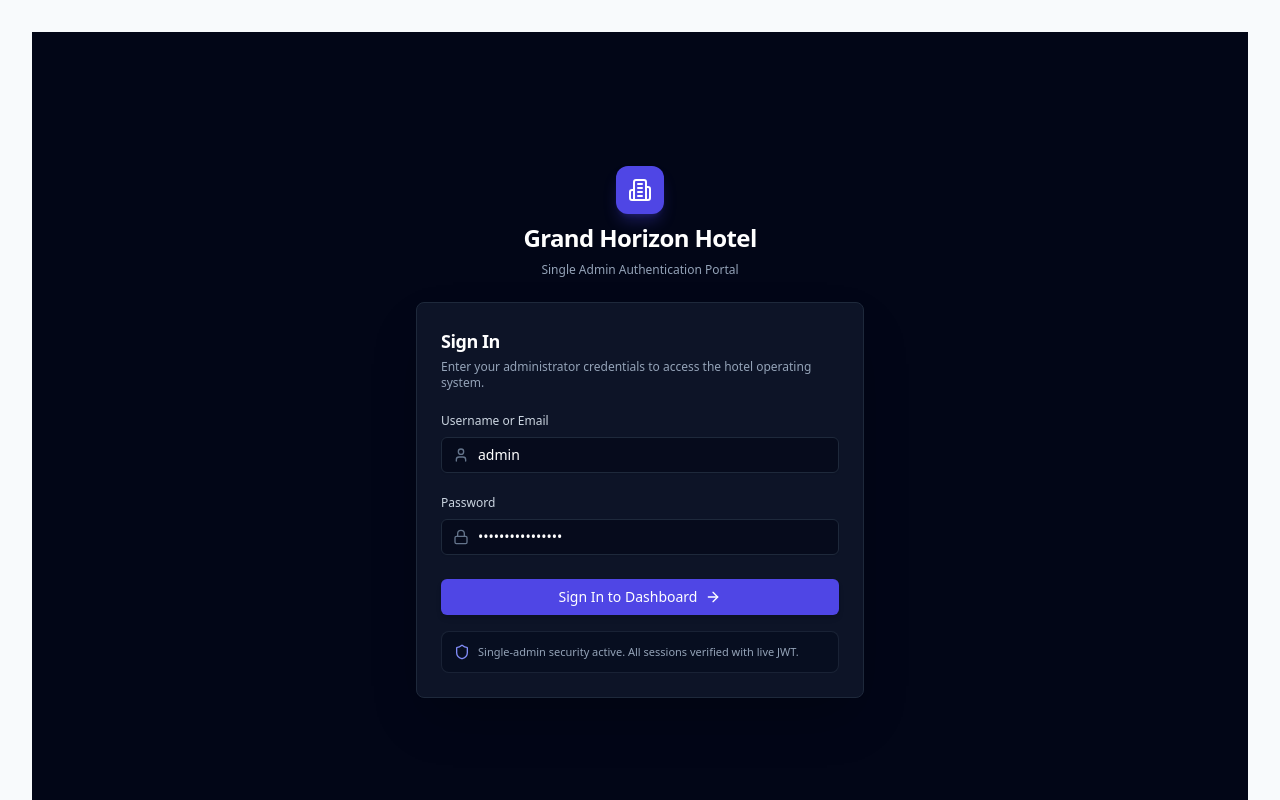
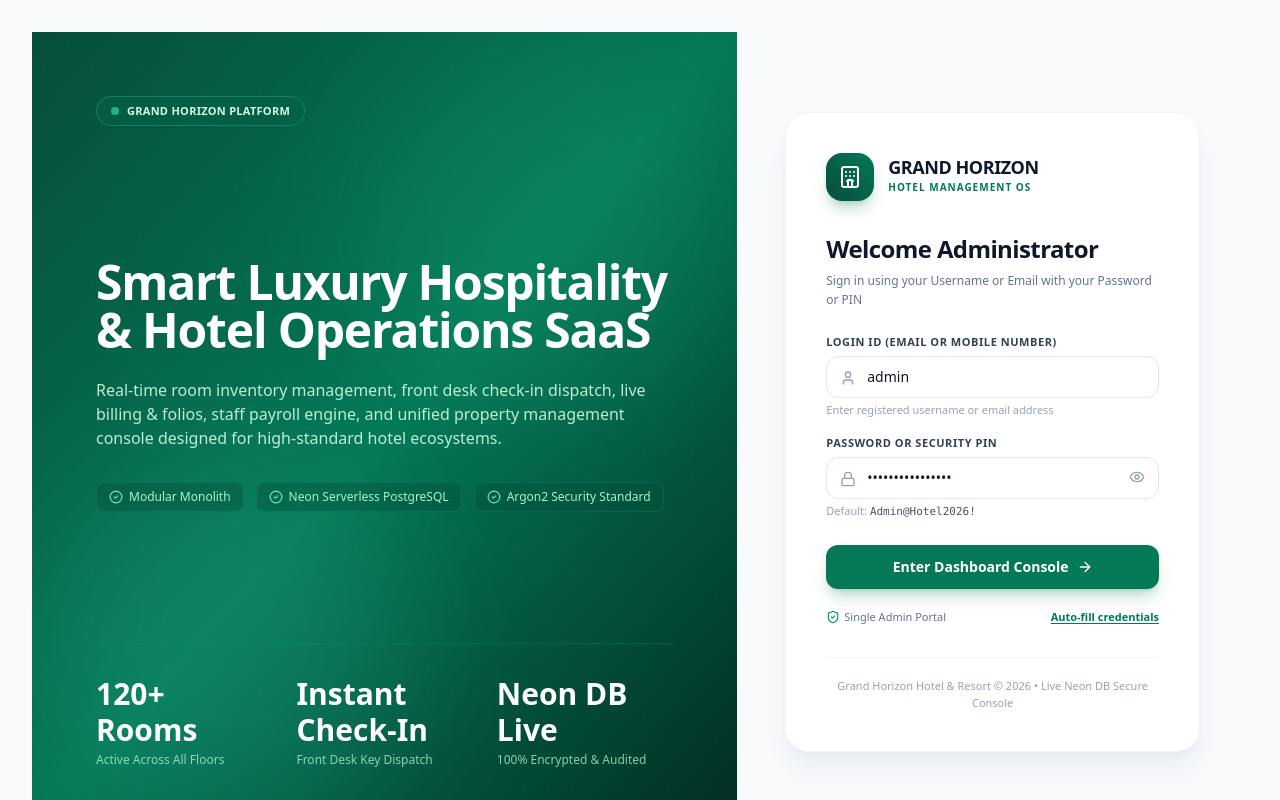
Before and after one commit to 1234Adityarajput/Hotelmangementsystem, a Next.js app in the folder frontend/: page /login in a window 1280 px wide. Built offline with nearby package versions, Linux system fonts and the light colour scheme; no server answers.

Commit message:
feat(ui): redesign luxury hotel split-screen login page matching reference styling

```diff
--- a/frontend/src/app/login/page.tsx
+++ b/frontend/src/app/login/page.tsx
@@ -1,16 +1,26 @@
 "use client";
 
 import React, { useState } from "react";
-import { Building2, Shield, Lock, User, ArrowRight, Loader2 } from "lucide-react";
+import {
+  Hotel,
+  ShieldCheck,
+  Lock,
+  User,
+  ArrowRight,
+  Loader2,
+  Eye,
+  EyeOff,
+  Sparkles,
+  CheckCircle2,
+} from "lucide-react";
 import { useAuth } from "@/providers/auth-provider";
 import { Button } from "@/components/ui/button";
-import { Input } from "@/components/ui/input";
-import { Card, CardContent, CardDescription, CardHeader, CardTitle } from "@/components/ui/card";
 
 export default function LoginPage() {
   const { login, isLoading } = useAuth();
   const [username, setUsername] = useState("admin");
   const [password, setPassword] = useState("Admin@Hotel2026!");
+  const [showPassword, setShowPassword] = useState(false);
   const [submitting, setSubmitting] = useState(false);
 
   const handleSubmit = async (e: React.FormEvent) => {
@@ -20,83 +30,204 @@ export default function LoginPage() {
     setSubmitting(false);
   };
 
+  const handleFillDemo = () => {
+    setUsername("admin");
+    setPassword("Admin@Hotel2026!");
+  };
+
   return (
-    <div className="min-h-screen bg-slate-950 flex flex-col items-center justify-center p-4">
-      <div className="w-full max-w-md space-y-6">
-        <div className="text-center space-y-2">
-          <div className="w-12 h-12 rounded-xl bg-indigo-600 flex items-center justify-center text-white mx-auto shadow-lg shadow-indigo-600/30">
-            <Building2 className="w-6 h-6" />
+    <div className="min-h-screen w-full flex flex-col lg:flex-row bg-slate-50 font-sans">
+      {/* =====================================================================
+          LEFT HERO SECTION (Hotel Branding & Value Proposition Banner)
+          ===================================================================== */}
+      <div className="relative w-full lg:w-[58%] bg-gradient-to-br from-[#064e3b] via-[#047857] to-[#022c22] text-white flex flex-col justify-between p-8 sm:p-12 lg:p-16 overflow-hidden">
+        {/* Subtle decorative background patterns */}
+        <div className="absolute top-0 right-0 w-96 h-96 bg-emerald-400/10 rounded-full blur-3xl pointer-events-none" />
+        <div className="absolute bottom-0 left-0 w-96 h-96 bg-teal-300/10 rounded-full blur-3xl pointer-events-none" />
+        <div className="absolute inset-0 bg-[radial-gradient(#ffffff0a_1px,transparent_1px)] [background-size:24px_24px] pointer-events-none opacity-40" />
+
+        {/* Top Tag / Pill */}
+        <div className="relative z-10">
+          <div className="inline-flex items-center gap-2 px-3.5 py-1.5 rounded-full text-xs font-semibold bg-emerald-800/60 text-emerald-100 border border-emerald-400/30 backdrop-blur-md shadow-sm">
+            <span className="w-2 h-2 rounded-full bg-emerald-400 animate-pulse" />
+            <span className="tracking-wide uppercase text-[11px]">Grand Horizon Platform</span>
           </div>
-          <h1 className="text-2xl font-bold text-white tracking-tight">Grand Horizon Hotel</h1>
-          <p className="text-xs text-slate-400">Single Admin Authentication Portal</p>
         </div>
 
-        <Card className="border-slate-800 bg-slate-900/90 text-slate-100 shadow-2xl backdrop-blur">
-          <CardHeader className="space-y-1 pb-4">
-            <CardTitle className="text-lg font-semibold text-white">Sign In</CardTitle>
-            <CardDescription className="text-xs text-slate-400">
-              Enter your administrator credentials to access the hotel operating system.
-            </CardDescription>
-          </CardHeader>
-          <CardContent>
-            <form onSubmit={handleSubmit} className="space-y-4">
-              <div className="space-y-1.5">
-                <label className="text-xs font-medium text-slate-300">Username or Email</label>
+        {/* Center Headline & Value Proposition */}
+        <div className="relative z-10 my-10 lg:my-auto max-w-xl">
+          <h1 className="text-3xl sm:text-4xl lg:text-5xl font-extrabold tracking-tight leading-[1.15] text-white">
+            Smart Luxury Hospitality &amp; Hotel Operations SaaS
+          </h1>
+          <p className="mt-6 text-sm sm:text-base text-emerald-100/90 leading-relaxed font-normal">
+            Real-time room inventory management, front desk check-in dispatch, live billing &amp;
+            folios, staff payroll engine, and unified property management console designed for
+            high-standard hotel ecosystems.
+          </p>
+
+          <div className="mt-8 flex flex-wrap items-center gap-3 text-xs text-emerald-200">
+            <div className="flex items-center gap-1.5 bg-emerald-900/40 px-3 py-1.5 rounded-lg border border-emerald-500/20">
+              <CheckCircle2 className="w-3.5 h-3.5 text-emerald-300" />
+              <span>Modular Monolith</span>
+            </div>
+            <div className="flex items-center gap-1.5 bg-emerald-900/40 px-3 py-1.5 rounded-lg border border-emerald-500/20">
+              <CheckCircle2 className="w-3.5 h-3.5 text-emerald-300" />
+              <span>Neon Serverless PostgreSQL</span>
+            </div>
+            <div className="flex items-center gap-1.5 bg-emerald-900/40 px-3 py-1.5 rounded-lg border border-emerald-500/20">
+              <CheckCircle2 className="w-3.5 h-3.5 text-emerald-300" />
+              <span>Argon2 Security Standard</span>
+            </div>
+          </div>
+        </div>
+
+        {/* Bottom 3-Column Stats Highlights */}
+        <div className="relative z-10 pt-8 border-t border-emerald-600/30 grid grid-cols-1 sm:grid-cols-3 gap-6">
+          <div>
+            <div className="text-2xl lg:text-3xl font-extrabold text-white">120+ Rooms</div>
+            <div className="text-xs text-emerald-200/80 mt-1">Active Across All Floors</div>
+          </div>
+          <div>
+            <div className="text-2xl lg:text-3xl font-extrabold text-white">Instant Check-In</div>
+            <div className="text-xs text-emerald-200/80 mt-1">Front Desk Key Dispatch</div>
+          </div>
+          <div>
+            <div className="text-2xl lg:text-3xl font-extrabold text-white">Neon DB Live</div>
+            <div className="text-xs text-emerald-200/80 mt-1">100% Encrypted &amp; Audited</div>
+          </div>
+        </div>
+      </div>
+
+      {/* =====================================================================
+          RIGHT FORM SECTION (White Floating Authentication Card)
+          ===================================================================== */}
+      <div className="w-full lg:w-[42%] flex items-center justify-center p-6 sm:p-10 lg:p-12 bg-[#f8fafc]">
+        <div className="w-full max-w-md bg-white rounded-3xl shadow-xl shadow-slate-200/70 border border-slate-100 p-8 sm:p-10">
+          {/* Brand Header */}
+          <div className="flex items-center gap-3.5">
+            <div className="w-12 h-12 rounded-2xl bg-gradient-to-tr from-[#064e3b] to-[#047857] flex items-center justify-center text-white shadow-lg shadow-emerald-700/25">
+              <Hotel className="w-6 h-6" />
+            </div>
+            <div className="flex flex-col">
+              <span className="text-lg font-extrabold text-slate-900 tracking-tight leading-none">
+                GRAND HORIZON
+              </span>
+              <span className="text-[10px] font-bold text-emerald-700 tracking-widest uppercase mt-1">
+                HOTEL MANAGEMENT OS
+              </span>
+            </div>
+          </div>
+
+          {/* Heading */}
+          <div className="mt-8">
+            <h2 className="text-2xl font-bold text-slate-900 tracking-tight">
+              Welcome Administrator
+            </h2>
+            <p className="text-xs text-slate-500 mt-1.5 leading-relaxed">
+              Sign in using your Username or Email with your Password or PIN
+            </p>
+          </div>
+
+          {/* Form */}
+          <form onSubmit={handleSubmit} className="mt-6 space-y-4">
+            {/* Input 1: Login ID */}
+            <div>
+              <label className="text-[11px] font-bold text-slate-700 uppercase tracking-wider block mb-1.5">
+                Login ID (Email or Mobile Number)
+              </label>
               <div className="relative">
-                  <User className="w-4 h-4 text-slate-500 absolute left-3 top-2.5" />
-                  <Input
+                <User className="w-4 h-4 text-slate-400 absolute left-3.5 top-3.5 pointer-events-none" />
+                <input
                   type="text"
                   required
                   value={username}
                   onChange={(e) => setUsername(e.target.value)}
-                    className="pl-9 bg-slate-950/60 border-slate-800 text-white placeholder-slate-500 text-sm focus:border-indigo-500"
+                  className="w-full pl-10 pr-4 py-2.5 rounded-xl border border-slate-200 text-sm text-slate-900 placeholder:text-slate-400 focus:outline-none focus:ring-2 focus:ring-emerald-600 focus:border-transparent transition-all font-medium"
                   placeholder="admin or admin@hotel.com"
                 />
               </div>
+              <p className="text-[11px] text-slate-400 mt-1">
+                Enter registered username or email address
+              </p>
             </div>
 
-              <div className="space-y-1.5">
-                <label className="text-xs font-medium text-slate-300">Password</label>
+            {/* Input 2: Password */}
+            <div>
+              <label className="text-[11px] font-bold text-slate-700 uppercase tracking-wider block mb-1.5">
+                Password or Security PIN
+              </label>
               <div className="relative">
-                  <Lock className="w-4 h-4 text-slate-500 absolute left-3 top-2.5" />
-                  <Input
-                    type="password"
+                <Lock className="w-4 h-4 text-slate-400 absolute left-3.5 top-3.5 pointer-events-none" />
+                <input
+                  type={showPassword ? "text" : "password"}
                   required
                   value={password}
                   onChange={(e) => setPassword(e.target.value)}
-                    className="pl-9 bg-slate-950/60 border-slate-800 text-white placeholder-slate-500 text-sm focus:border-indigo-500"
+                  className="w-full pl-10 pr-11 py-2.5 rounded-xl border border-slate-200 text-sm text-slate-900 placeholder:text-slate-400 focus:outline-none focus:ring-2 focus:ring-emerald-600 focus:border-transparent transition-all font-medium"
                   placeholder="••••••••••••"
                 />
+                <button
+                  type="button"
+                  onClick={() => setShowPassword(!showPassword)}
+                  className="absolute right-3.5 top-3 text-slate-400 hover:text-slate-600 transition-colors"
+                  title={showPassword ? "Hide password" : "Show password"}
+                >
+                  {showPassword ? (
+                    <EyeOff className="w-4 h-4" />
+                  ) : (
+                    <Eye className="w-4 h-4" />
+                  )}
+                </button>
               </div>
+              <p className="text-[11px] text-slate-400 mt-1">
+                Default: <span className="font-mono text-slate-600">Admin@Hotel2026!</span>
+              </p>
             </div>
 
+            {/* Submit Button */}
             <div className="pt-2">
-                <Button
+              <button
                 type="submit"
                 disabled={submitting || isLoading}
-                  className="w-full bg-indigo-600 hover:bg-indigo-500 text-white font-medium py-2 text-sm shadow-md flex items-center justify-center gap-2"
+                className="w-full bg-[#047857] hover:bg-[#065f46] text-white font-semibold py-3 px-4 rounded-xl shadow-lg shadow-emerald-700/25 hover:shadow-emerald-700/35 active:scale-[0.99] transition-all flex items-center justify-center gap-2 text-sm disabled:opacity-70 disabled:cursor-not-allowed"
               >
-                  {submitting ? (
+                {submitting || isLoading ? (
                   <>
                     <Loader2 className="w-4 h-4 animate-spin" />
-                      <span>Authenticating...</span>
+                    <span>Verifying Credentials...</span>
                   </>
                 ) : (
                   <>
-                      <span>Sign In to Dashboard</span>
+                    <span>Enter Dashboard Console</span>
                     <ArrowRight className="w-4 h-4" />
                   </>
                 )}
-                </Button>
+              </button>
             </div>
 
-              <div className="p-3 bg-slate-950/40 rounded-lg border border-slate-800/80 text-[11px] text-slate-400 flex items-center gap-2">
-                <Shield className="w-4 h-4 text-indigo-400 flex-shrink-0" />
-                <span>Single-admin security active. All sessions verified with live JWT.</span>
+            {/* Quick Demo Fill Helper */}
+            <div className="pt-1 flex items-center justify-between text-[11px] text-slate-500">
+              <span className="flex items-center gap-1">
+                <ShieldCheck className="w-3.5 h-3.5 text-emerald-600" />
+                Single Admin Portal
+              </span>
+              <button
+                type="button"
+                onClick={handleFillDemo}
+                className="text-emerald-700 hover:text-emerald-800 font-semibold underline underline-offset-2"
+              >
+                Auto-fill credentials
+              </button>
             </div>
           </form>
-          </CardContent>
-        </Card>
+
+          {/* Footer Copyright */}
+          <div className="mt-8 pt-5 border-t border-slate-100 text-center">
+            <p className="text-[11px] text-slate-400">
+              Grand Horizon Hotel &amp; Resort © 2026 • Live Neon DB Secure Console
+            </p>
+          </div>
+        </div>
       </div>
     </div>
   );
```
Lines whose indentation alone changed are shown as unchanged.
